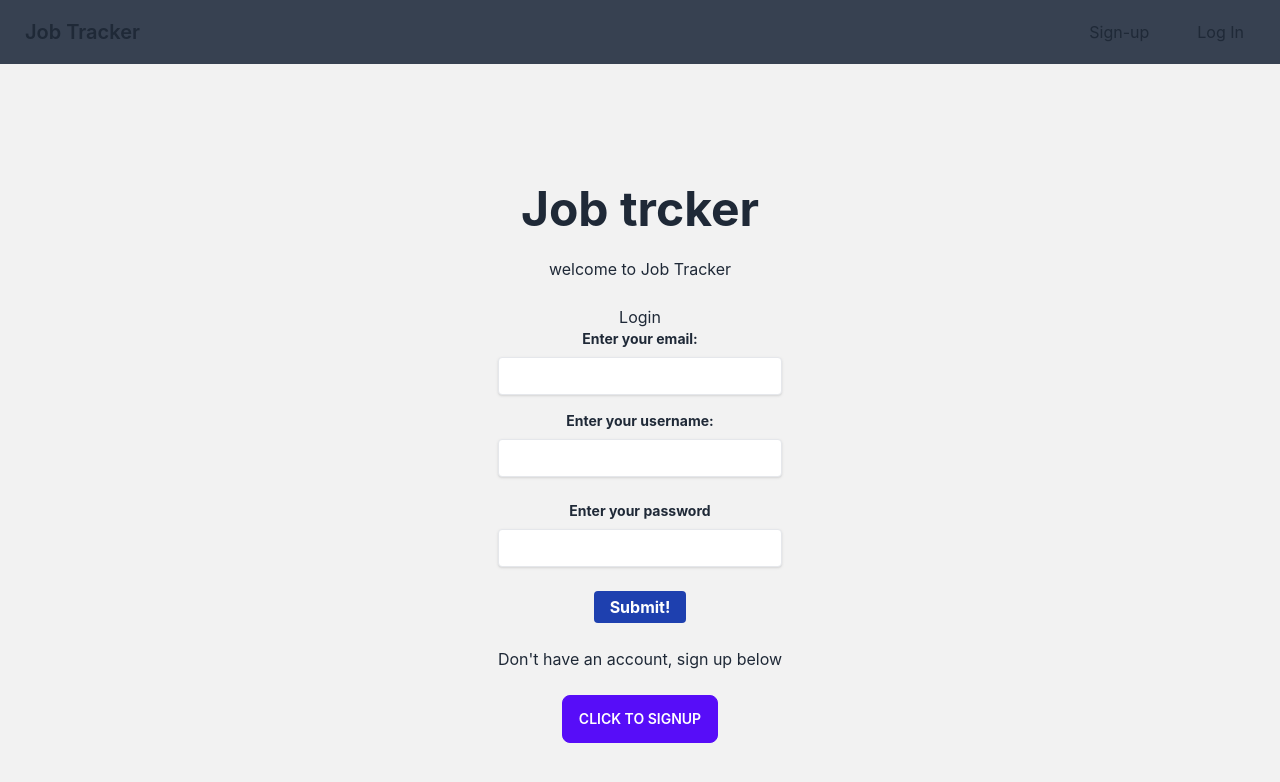
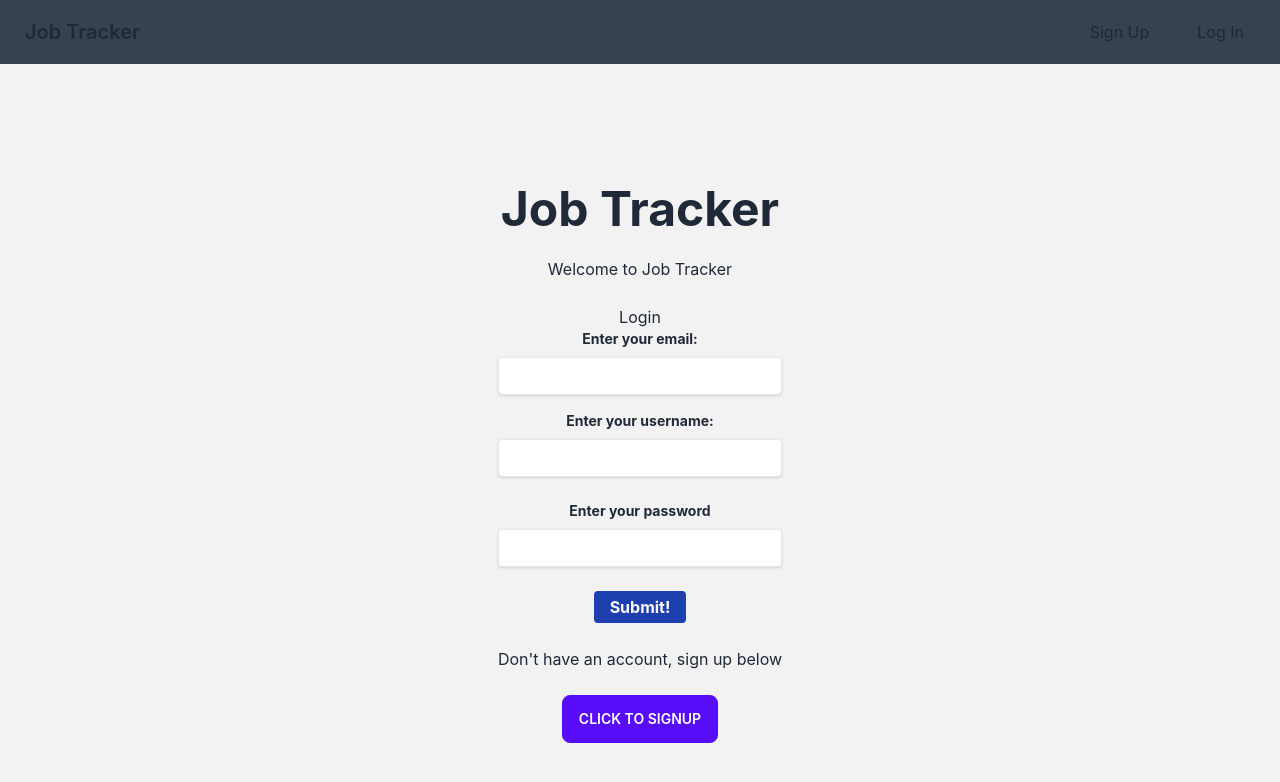
Before and after one commit to ronnie-rios/app-tracker, a React (Create React App) app in the folder frontend/: page / in a window 1280 px wide. Shown: the top 782 px of the page. Built offline with nearby package versions, Linux system fonts and the light colour scheme.

Commit message:
frontend styling /invalid login

```diff
--- a/frontend/src/Components/About.jsx
+++ b/frontend/src/Components/About.jsx
@@ -8,8 +8,8 @@ const About = () => {
     <div className='hero min-h-screen bg-base-200'>
       <div className="hero-content text-center">
         <div className="max-w-md">
-          <h1 className='text-5xl font-bold'>Job trcker</h1>
-          <p className='py-6'>welcome to Job Tracker</p>
+          <h1 className='text-5xl font-bold'>Job Tracker</h1>
+          <p className='py-6'>Welcome to Job Tracker</p>
           <Login />
           <p className='py-6'>Don't have an account, sign up below</p>
           <button onClick={()=> navigate('/signup')} className='btn btn-primary'>Click to signup</button>
--- a/frontend/src/Components/SingleApp.jsx
+++ b/frontend/src/Components/SingleApp.jsx
@@ -68,14 +68,13 @@ const SingleApp = () => {
   }
 
 return (
-  <>
-    <div>
-      <h3>Job info</h3>
+  <main className=''>
+    <div className='card w-96 bg-base-100 shadow-xl'>
+      <h3 className="card-title">Job info</h3>
       <h4>Role: {singleAppData.jobRole}</h4>
       <h4>Company: {singleAppData.company}</h4>
       <h4>Tech Stack: {singleAppData.technologies}</h4>
-      <h4>How'd you hear about this job? {singleAppData.fromWhere}</h4>
-      <h3>Job status</h3>
+      <h3 className="card-title">Job status</h3>
       <p>Interview: {singleAppData.interview === true ? 'yes' : 'no'} </p>
       <p>Phone Call: {singleAppData.phoneScreening === true ? 'yes' : 'no'} </p>
       <p>Accepted: {singleAppData.accepted === true ? 'yes' : 'no'}  </p>
@@ -110,7 +109,7 @@ return (
         <button>submit</button>
       </form>
     </div>
-  </>
+  </main>
 )
 }
 
--- /dev/null
+++ b/frontend/src/UI/ErrorMsg.jsx
@@ -0,0 +1,12 @@
+import React from 'react'
+
+const ErrorMsg = () => {
+  return (
+    <div className="bg-red-100 border border-red-400 text-red-700 mt-4 px-4 py-3 rounded relative" role="alert">
+        <strong class="font-bold">Invalid Login</strong>
+        <span class="block sm:inline">Enter correct credentials.</span>
+    </div>
+  )
+}
+
+export default ErrorMsg
--- a/frontend/src/UI/Login.jsx
+++ b/frontend/src/UI/Login.jsx
@@ -1,11 +1,13 @@
 import { useState } from 'react';
 import { useNavigate } from 'react-router-dom';
 import { useAuth } from '../store/authContext';
+import ErrorMsg from './ErrorMsg';
 
 const URL = 'http://localhost:7001/users/login';
 
 const Login = () => {
     const [formData, setFormData] = useState({});
+    const [errorMsg, setErrorMsg] = useState(false);
     const navigate = useNavigate();
     const { login } = useAuth();
 
@@ -34,6 +36,8 @@ const Login = () => {
         if(response.ok) {
           login(data);
           navigate('/home')
+        } else {
+          setErrorMsg(true)
         }
       } catch (error) {
         console.log(error)
@@ -71,6 +75,7 @@ const Login = () => {
           />
         </div>
         <button className='py-1 px-4 rounded bg-blue-800 font-bold text-white hover:bg-blue-600 focus:outline-none focus:shadow-outline'>Submit!</button>
+        {errorMsg ? <ErrorMsg /> : ''}
       </form>
     </>
   )
--- a/frontend/src/UI/NavBar.jsx
+++ b/frontend/src/UI/NavBar.jsx
@@ -33,7 +33,7 @@ const NavBar = () => {
     <div className="flex-none">
       <ul className="menu menu-horizontal px-1">
         {!isLoggedIn ? '' : <Link to='/home'><li className='hover:text-white px-6'>View Jobs</li></Link>}
-        {isLoggedIn ? '' :<Link to='/signup'><li className='hover:text-white px-6'>Sign-up</li></Link>}
+        {isLoggedIn ? '' :<Link to='/signup'><li className='hover:text-white px-6'>Sign Up</li></Link>}
         {isLoggedIn ? <button onClick={()=> logoutFunc()}className='hover:text-white px-6'>Logout</button> : <button onClick={()=> navigate('/')}className='hover:text-white px-6'>Log In</button>}
       </ul>
     </div>
```
